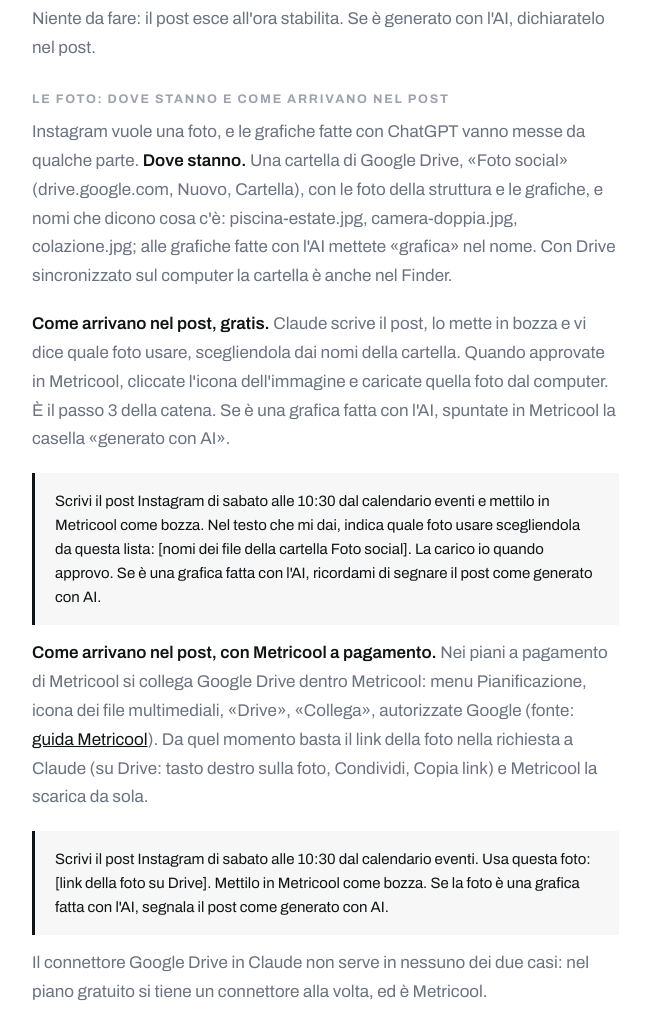
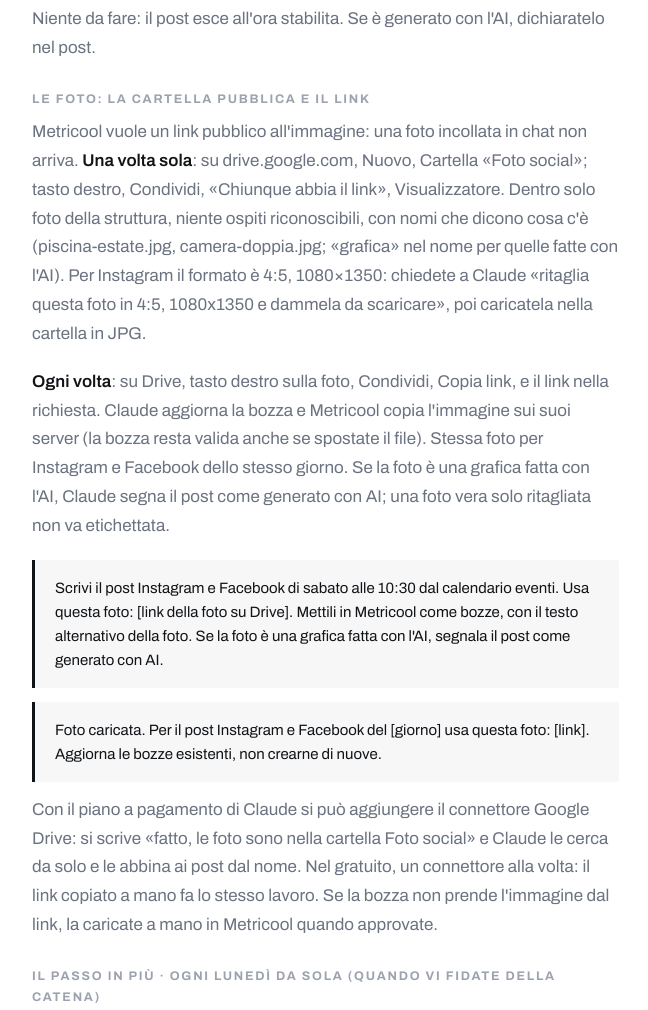
Before and after one commit to mimomichele/mipassalacqua, a plain HTML site: page corso/dispense/prompt-5.html in a window 1280 px wide. Shown: the part 1665-2675 px from the top of the page, without its empty margins (156-804 px from the left). Drawn offline with Linux system fonts and the light colour scheme.

Commit message:
Dispensa incontro 5: foto con cartella Drive pubblica e link, come nel flusso ASC
Co-Authored-By: Claude Fable 5.1 <noreply@anthropic.com>
Claude-Session: https://claude.ai/code/session_01CdW2nGHX9wEGuLto1diShT

```diff
--- a/corso/dispense/prompt-5.html
+++ b/corso/dispense/prompt-5.html
@@ -265,13 +265,12 @@ document.addEventListener('click',function(e){var a=e.target.closest&&e.target.c
       <p>Pianificatore, aprite la bozza, rileggete, correggete, aggiungete la foto, stato «programmato», salvate.</p>
       <h3>Passo 4 · Metricool pubblica</h3>
       <p>Niente da fare: il post esce all'ora stabilita. Se è generato con l'AI, dichiaratelo nel post.</p>
-      <h3>Le foto: dove stanno e come arrivano nel post</h3>
-      <p>Instagram vuole una foto, e le grafiche fatte con ChatGPT vanno messe da qualche parte. <b>Dove stanno.</b> Una cartella di Google Drive, «Foto social» (drive.google.com, Nuovo, Cartella), con le foto della struttura e le grafiche, e nomi che dicono cosa c'è: piscina-estate.jpg, camera-doppia.jpg, colazione.jpg; alle grafiche fatte con l'AI mettete «grafica» nel nome. Con Drive sincronizzato sul computer la cartella è anche nel Finder.</p>
-      <p><b>Come arrivano nel post, gratis.</b> Claude scrive il post, lo mette in bozza e vi dice quale foto usare, scegliendola dai nomi della cartella. Quando approvate in Metricool, cliccate l'icona dell'immagine e caricate quella foto dal computer. È il passo 3 della catena. Se è una grafica fatta con l'AI, spuntate in Metricool la casella «generato con AI».</p>
-      <div class="prompt">Scrivi il post Instagram di sabato alle 10:30 dal calendario eventi e mettilo in Metricool come bozza. Nel testo che mi dai, indica quale foto usare scegliendola da questa lista: [nomi dei file della cartella Foto social]. La carico io quando approvo. Se è una grafica fatta con l'AI, ricordami di segnare il post come generato con AI.</div>
-      <p><b>Come arrivano nel post, con Metricool a pagamento.</b> Nei piani a pagamento di Metricool si collega Google Drive dentro Metricool: menu Pianificazione, icona dei file multimediali, «Drive», «Collega», autorizzate Google (fonte: <a href="https://help.metricool.com/it/integrazione-con-google-drive-0u1ei">guida Metricool</a>). Da quel momento basta il link della foto nella richiesta a Claude (su Drive: tasto destro sulla foto, Condividi, Copia link) e Metricool la scarica da sola.</p>
-      <div class="prompt">Scrivi il post Instagram di sabato alle 10:30 dal calendario eventi. Usa questa foto: [link della foto su Drive]. Mettilo in Metricool come bozza. Se la foto è una grafica fatta con l'AI, segnala il post come generato con AI.</div>
-      <p>Il connettore Google Drive in Claude non serve in nessuno dei due casi: nel piano gratuito si tiene un connettore alla volta, ed è Metricool.</p>
+      <h3>Le foto: la cartella pubblica e il link</h3>
+      <p>Metricool vuole un link pubblico all'immagine: una foto incollata in chat non arriva. <b>Una volta sola</b>: su drive.google.com, Nuovo, Cartella «Foto social»; tasto destro, Condividi, «Chiunque abbia il link», Visualizzatore. Dentro solo foto della struttura, niente ospiti riconoscibili, con nomi che dicono cosa c'è (piscina-estate.jpg, camera-doppia.jpg; «grafica» nel nome per quelle fatte con l'AI). Per Instagram il formato è 4:5, 1080×1350: chiedete a Claude «ritaglia questa foto in 4:5, 1080x1350 e dammela da scaricare», poi caricatela nella cartella in JPG.</p>
+      <p><b>Ogni volta</b>: su Drive, tasto destro sulla foto, Condividi, Copia link, e il link nella richiesta. Claude aggiorna la bozza e Metricool copia l'immagine sui suoi server (la bozza resta valida anche se spostate il file). Stessa foto per Instagram e Facebook dello stesso giorno. Se la foto è una grafica fatta con l'AI, Claude segna il post come generato con AI; una foto vera solo ritagliata non va etichettata.</p>
+      <div class="prompt">Scrivi il post Instagram e Facebook di sabato alle 10:30 dal calendario eventi. Usa questa foto: [link della foto su Drive]. Mettili in Metricool come bozze, con il testo alternativo della foto. Se la foto è una grafica fatta con l'AI, segnala il post come generato con AI.</div>
+      <div class="prompt">Foto caricata. Per il post Instagram e Facebook del [giorno] usa questa foto: [link]. Aggiorna le bozze esistenti, non crearne di nuove.</div>
+      <p>Con il piano a pagamento di Claude si può aggiungere il connettore Google Drive: si scrive «fatto, le foto sono nella cartella Foto social» e Claude le cerca da solo e le abbina ai post dal nome. Nel gratuito, un connettore alla volta: il link copiato a mano fa lo stesso lavoro. Se la bozza non prende l'immagine dal link, la caricate a mano in Metricool quando approvate.</p>
       <h3>Il passo in più · ogni lunedì da sola (quando vi fidate della catena)</h3>
       <p>In Claude, attività programmate: nuova attività, ogni lunedì alle 9, con questo testo. Il lunedì mattina trovate le bozze: rileggete e programmate. Verificate nel vostro piano se le attività programmate sono disponibili.</p>
       <div class="prompt">Nel Progetto «Social», scrivi i post di questa settimana dal calendario eventi e dalla scheda e mettili in Metricool come bozze. Poi mandami l'elenco con giorno, rete e link al pianificatore.</div>
```
